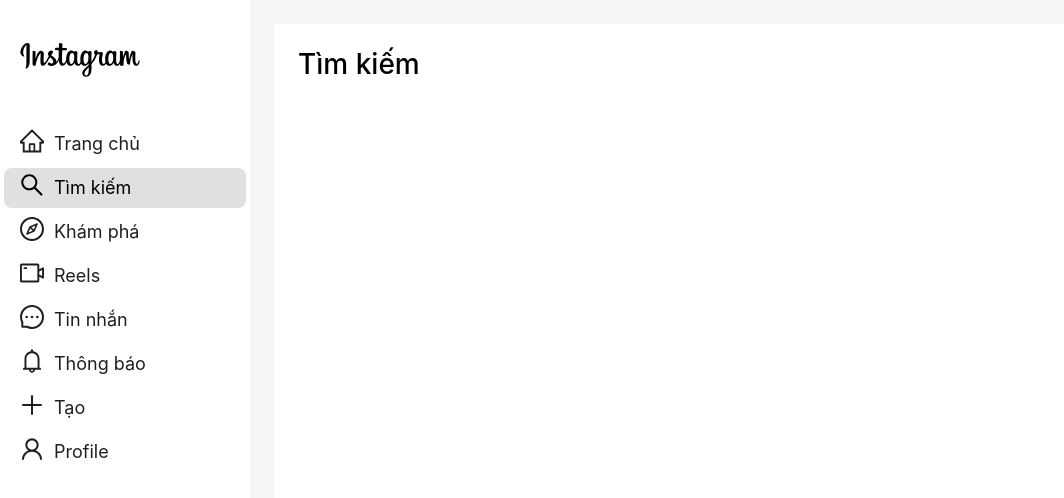
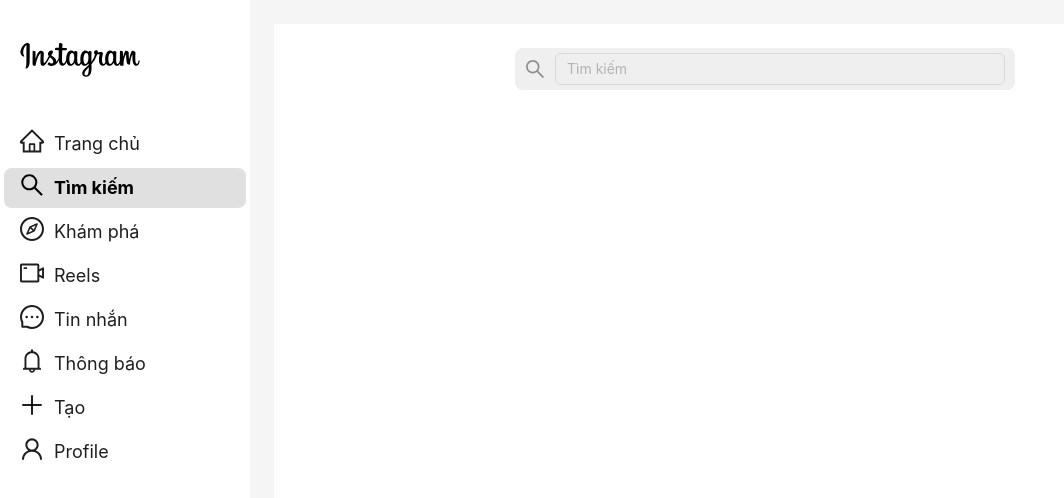
Before and after one commit to ThinhDN02/InstagramDemoNextJs, a Next.js app: page /search in a window 1280 px wide. Shown: the top 498 px of the page, without its empty margins (0-1064 px from the left). Built offline with nearby package versions, Linux system fonts and the light colour scheme.

Commit message:
demo search

```diff
--- /dev/null
+++ b/components/SearchBar.js
@@ -0,0 +1,17 @@
+import React from 'react';
+import { Input } from 'antd';
+import { SearchOutlined } from '@ant-design/icons';
+
+const SearchBar = () => {
+    return (
+        <div style={{ display: 'flex', alignItems: 'center', backgroundColor: '#efefef', padding: '5px 10px', borderRadius: '8px', width: '100%' }}>
+            <SearchOutlined style={{ fontSize: '20px', color: '#8e8e8e', marginRight: '10px' }} />
+            <Input
+                placeholder="Tìm kiếm"
+                style={{ backgroundColor: 'transparent', color: '#262626' }}
+            />
+        </div>
+    );
+};
+
+export default SearchBar;
--- /dev/null
+++ b/components/SearchResults.js
@@ -0,0 +1,30 @@
+import React, { useState } from 'react';
+import { List, Avatar } from 'antd';
+
+const SearchResults = ({ results }) => {
+    return (
+        <List
+            itemLayout="horizontal"
+            dataSource={results}
+            renderItem={item => (
+                <List.Item>
+                    <List.Item.Meta
+                        avatar={<Avatar src={item.avatar} />}
+                        title={<a href={item.profileUrl}>{item.username}</a>}
+                        description={item.fullName}
+                    />
+                </List.Item>
+            )}
+            style={{
+                backgroundColor: '#fff',
+                border: '1px solid #dbdbdb',
+                borderRadius: '8px',
+                boxShadow: '0 0 5px rgba(0, 0, 0, 0.1)',
+                marginTop: '10px',
+                padding: '10px'
+            }}
+        />
+    );
+};
+
+export default SearchResults;
--- a/pages/search.js
+++ b/pages/search.js
@@ -1,11 +1,26 @@
-import React from 'react';
+import React, { useState } from 'react';
+import SearchBar from '../components/SearchBar';
+import SearchResults from '../components/SearchResults';
 import AppLayout from '../components/Layout';
 
 const SearchPage = () => {
+    const [query, setQuery] = useState('');
+    const [results, setResults] = useState([]);
+
+    const handleSearch = (e) => {
+        setQuery(e.target.value);
+        setResults([
+            { username: 'user1', fullName: 'User One', avatar: '/path-to-avatar1.jpg', profileUrl: '/user1' },
+            { username: 'user2', fullName: 'User Two', avatar: '/path-to-avatar2.jpg', profileUrl: '/user2' }
+        ]);
+    };
+
     return (
         <AppLayout>
-            <h1>Tìm kiếm</h1>
-
+            <div style={{ maxWidth: '500px', margin: '0 auto' }}>
+                <SearchBar onSearch={handleSearch} />
+                {query && <SearchResults results={results} />}
+            </div>
         </AppLayout>
     );
 };
--- a/styles/globals.css
+++ b/styles/globals.css
@@ -7,6 +7,7 @@
 .ant-menu-item-selected {
     background-color: #e0e0e0 !important;
     color: #000 !important;
+    font-weight: bold;
 }
 
 .ant-menu-item:hover {
```
